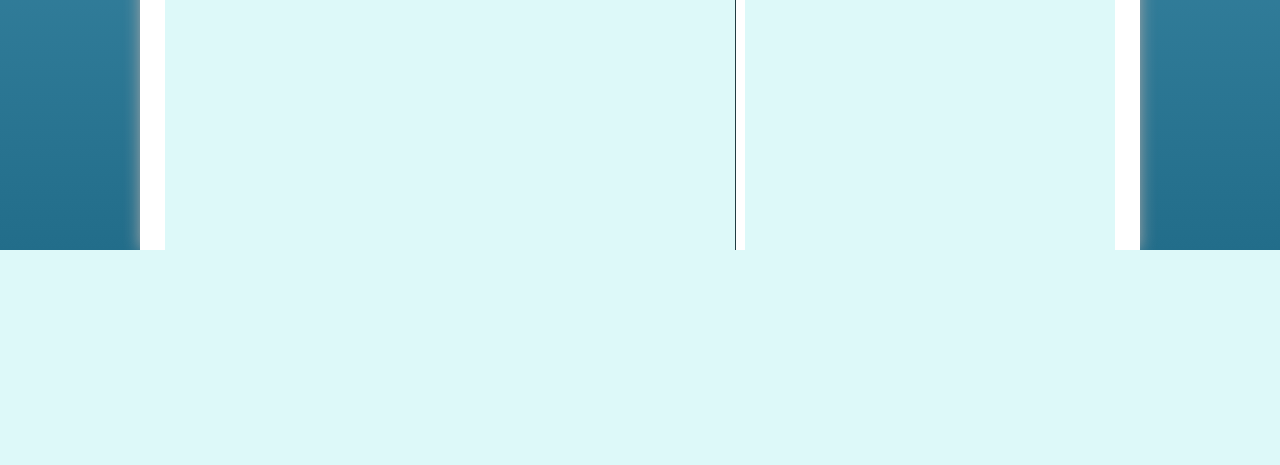
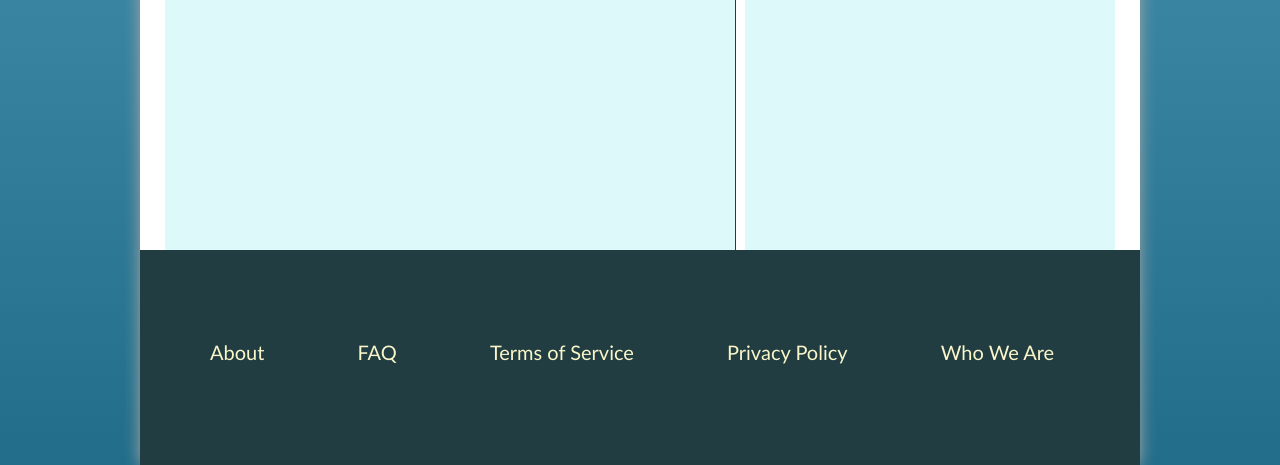
Before and after one commit to BurningFenix/ScribbleHack, a Django app: template templates/blankpage/blankpage.html in a window 1280 px wide. Shown: the part 1587-2052 px from the top of the page. Before the commit the page ends 1837 px from the top, so only its background shows below. Run offline with Django 3.2, Linux system fonts and the light colour scheme; the template is opened without the code that fills it, so the values that code supplies are empty; some web fonts are replaced.

Commit message:
Added footer to blank page, a boring one, but a footer all the same

```diff
--- a/static/blankpage.css
+++ b/static/blankpage.css
@@ -1,5 +1,5 @@
 body {
-	background: linear-gradient(#88d6f2, #226d8a);
+	background: linear-gradient(#88d6f2, #226d8a) 100%;
 	padding: 0;
 	margin: 0;
 	font-family: UniversLTStd,arial,sans-serif;
@@ -180,11 +180,22 @@ a:active {color:#00A58C;}
 	border-bottom: 1px solid #2f2f2f;
 }
 
-footer {
-	position: absolute;
-	height: 200px;
-	background-color: #2f2f2f;
+#footer {
+	color: #f0fbfb;
+	height: 100px;
+	width: 950px;
+	padding: 90px 25px 25px 25px;
+	background-color: #213d42;
+
 }
+
+#footer a {
+	color: #f9f6ca;
+	font-size: 20px;
+	display: inline;
+	margin: 15px 45px 15px 45px;
+	text-decoration: none;
+	}
 
 #quicklinks ul {
 	list-style-type: none;
--- a/templates/blankpage/blankpage.html
+++ b/templates/blankpage/blankpage.html
@@ -134,9 +134,13 @@
 
 
 
-<footer>
-
-</footer><!-- footer ends -->
+<div id="footer">
+<a href="">About</a>
+<a href="">FAQ</a>
+<a href="">Terms of Service</a>
+<a href="">Privacy Policy</a>
+<a href="">Who We Are</a>
+</div><!-- footer ends -->
 
 
 </div><!-- wrapper ends -->
```
